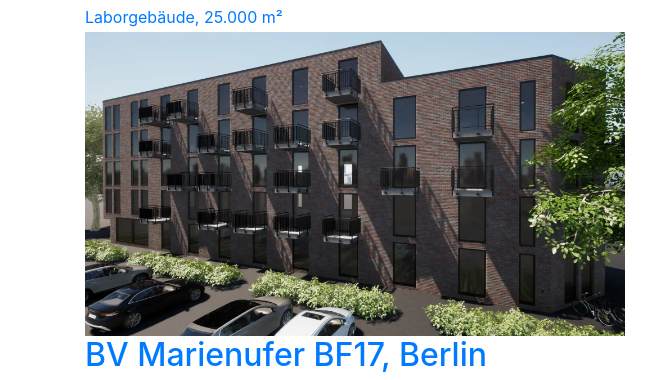
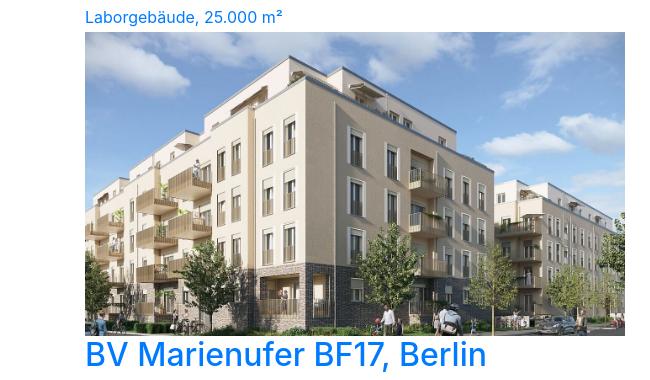
Before and after one commit to edinspahic/plcwebsite, a website with bundled scripts: page index.html in a window 1280 px wide. Shown: the part 8604-8984 px from the top of the page, 0-650 px from the left. Built offline with nearby package versions, Linux system fonts and the light colour scheme; grey boxes are pictures that could not be loaded.

Commit message:
Update index.html

```diff
--- a/index.html
+++ b/index.html
@@ -781,7 +781,7 @@ wanz
                 </div>
                 <div class="col-lg-6">
                     <a class="portfolio-item" href="#exampleModal4" data-toggle="modal" data-target="#exampleModal4">
-                        <img class="img-fluid" src="img/portfolio-4.webp" alt="">
+                        <img class="img-fluid" src="img/MAR_01.jpg" alt="">
                         <div class="caption">
                             <div class="caption-content">
                                 <h2>
```
